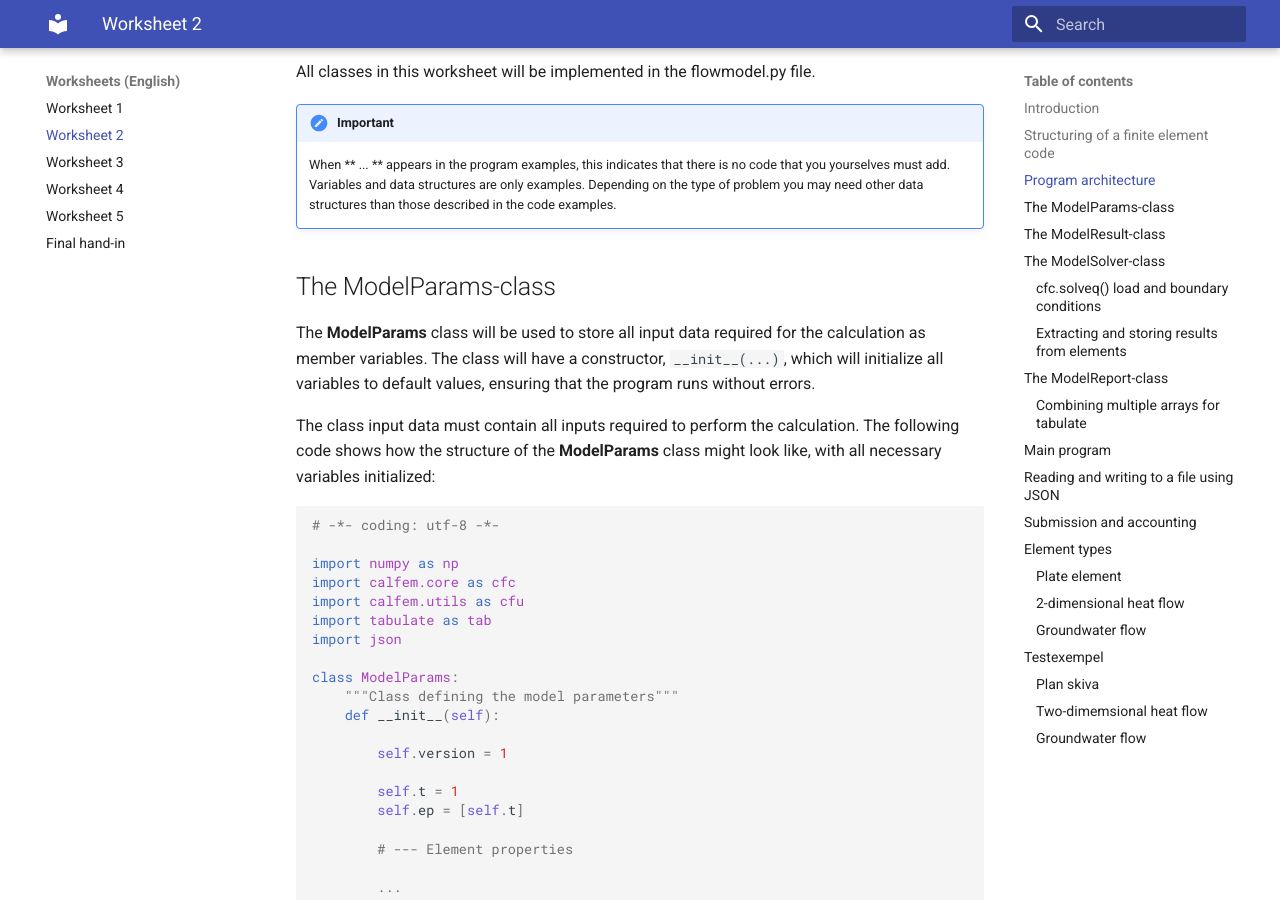
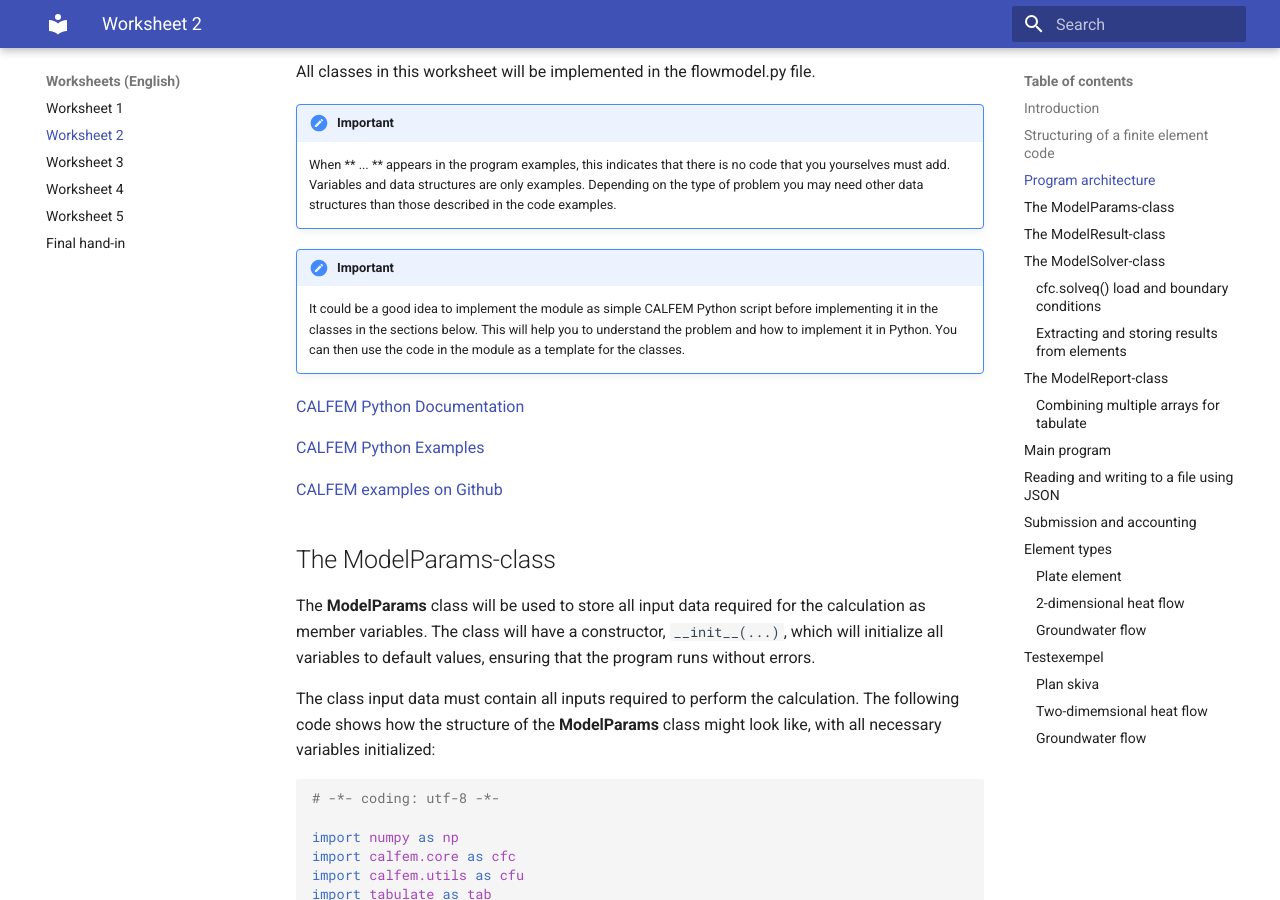
Before and after one commit to jonaslindemann/vsmn20, an MkDocs documentation site: the page built from docs/assignment2_eng.md, in a window 1280 px wide and 900 px high, scrolled down 2056 px. Built offline with MkDocs 1.6.1 and Material for MkDocs 9.7.7, drawn with Linux system fonts in a browser that asks for light colours; comment, search, counter and statistics services are not loaded.

Commit message:
Added some notes on creating simple model just with CALFEM

```diff
--- a/docs/assignment2_eng.md
+++ b/docs/assignment2_eng.md
@@ -66,6 +66,16 @@ All classes in this worksheet will be implemented in the flowmodel.py file.
 !!! note "Important"
 
     When ** ... ** appears in the program examples, this indicates that there is no code that you yourselves must add. Variables and data structures are only examples. Depending on the type of problem you may need other data structures than those described in the code examples.
+
+!!! note "Important"
+
+    It could be a good idea to implement the module as simple CALFEM Python script before implementing it in the classes in the sections below. This will help you to understand the problem and how to implement it in Python. You can then use the code in the module as a template for the classes.
+
+[CALFEM Python Documentation](https://calfem-for-python.readthedocs.io/en/latest/index.html)
+
+[CALFEM Python Examples](https://calfem-for-python.readthedocs.io/en/latest/examples/exs4.html)
+
+[CALFEM examples on Github](https://github.com/CALFEM/calfem-python/tree/master/examples)
 
 ## The ModelParams-class
 
```
